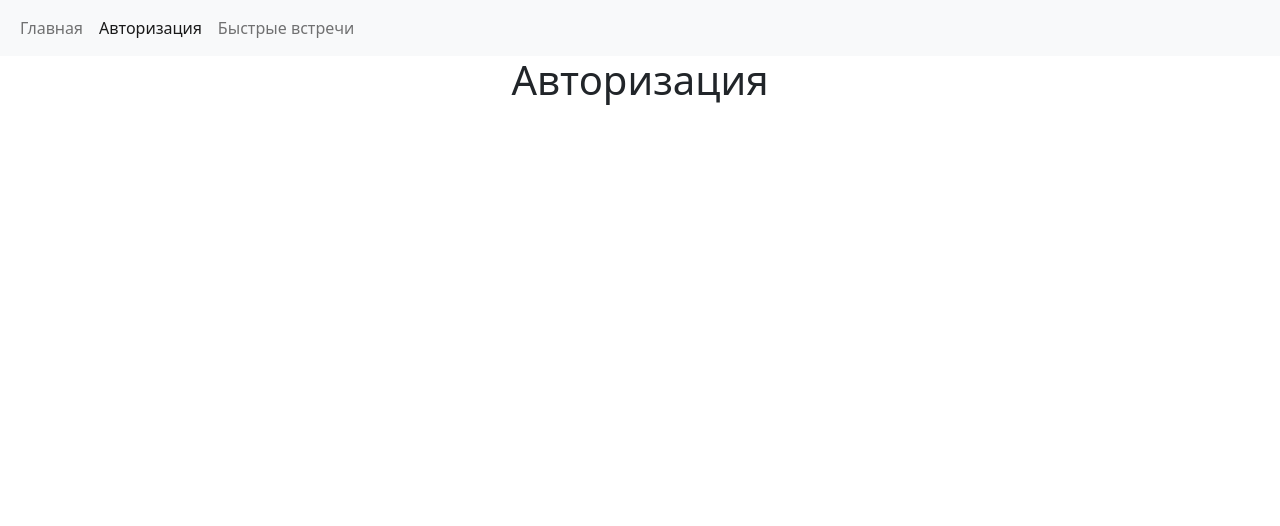
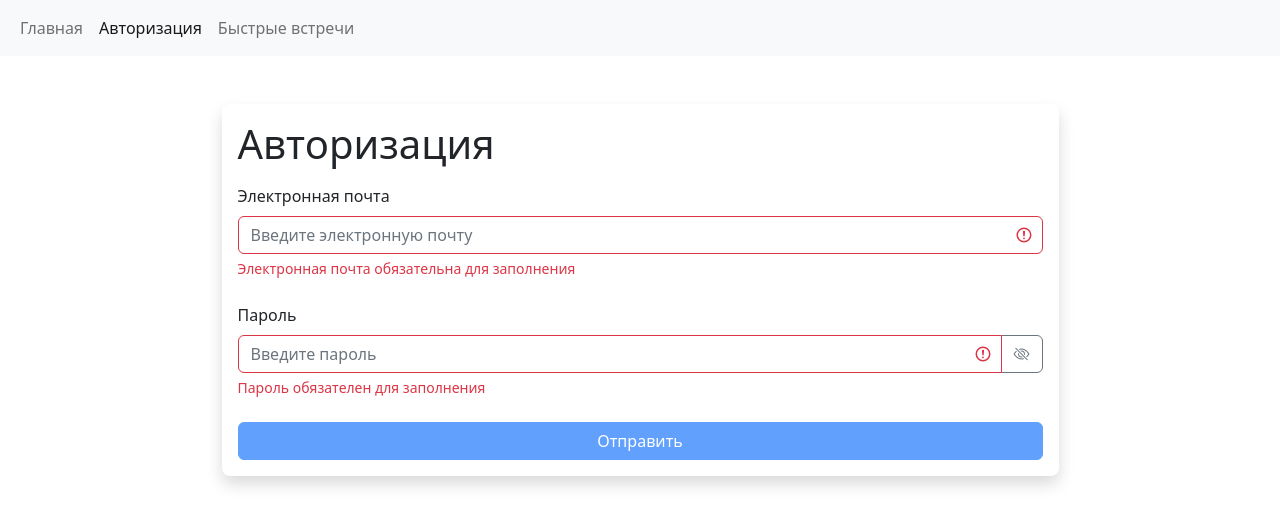
Before and after one commit to dimonabinsk/fast-company-app, a React (Create React App) app: page /login in a window 1280 px wide. Shown: the top 526 px of the page. Built offline with nearby package versions, Linux system fonts and the light colour scheme.

Commit message:
добавил "форму" и "поиск"
добавил "форму" на страницу "Авторизация" и "поиск" по пользователям на странице "Быстрые встречи"

```diff
--- /dev/null
+++ b/src/app/components/searchQuery.jsx
@@ -0,0 +1,24 @@
+import React from "react";
+import PropTypes from "prop-types";
+
+const SearchQuery = ({ onSearch, value }) => {
+    return (
+        <>
+            <input
+                type={"text"}
+                name={"search"}
+                placeholder={"Поиск"}
+                className={"form-control mb-3 px-3 py-2 bg-light shadow-sm"}
+                onChange={onSearch}
+                value={value}
+            />
+        </>
+    );
+};
+
+SearchQuery.propTypes = {
+    onSearch: PropTypes.func.isRequired,
+    value: PropTypes.string.isRequired
+};
+
+export default SearchQuery;
--- a/src/app/components/table.jsx
+++ b/src/app/components/table.jsx
@@ -10,7 +10,11 @@ const Table = ({ onSort, selectedSort, columns, data, children }) => {
         }
     };
     return (
-        <table className="table table-light text-center" style={styles.table}>
+        <div className=" mb-5 rounded-3 overflow-hidden shadow">
+            <table
+                className="table table-light text-center mb-0"
+                style={styles.table}
+            >
                 {children || (
                     <>
                         <TableHeader {...{ onSort, selectedSort, columns }} />
@@ -18,6 +22,7 @@ const Table = ({ onSort, selectedSort, columns, data, children }) => {
                     </>
                 )}
             </table>
+        </div>
     );
 };
 
--- /dev/null
+++ b/src/app/components/textField.jsx
@@ -0,0 +1,72 @@
+import React, { useState } from "react";
+import PropTypes from "prop-types";
+
+const TextField = ({
+    label,
+    type,
+    name,
+    value,
+    placeholder,
+    onChange,
+    error
+}) => {
+    const [showPassword, setShowPassword] = useState(false);
+    const getClassesInvalid = () => {
+        return `form-control  ${error ? "is-invalid" : ""}`;
+    };
+
+    const toggleShowPassword = (params) => {
+        setShowPassword((prev) => !prev);
+    };
+    return (
+        <>
+            <div className="mb-4">
+                <label htmlFor={name} className="form-label">
+                    {label}
+                </label>
+                <div className="input-group has-validation">
+                    <input
+                        type={showPassword ? "text" : type}
+                        id={name}
+                        name={name}
+                        value={value}
+                        onChange={onChange}
+                        placeholder={placeholder}
+                        className={getClassesInvalid()}
+                    />
+                    {type === "password" && (
+                        <button
+                            className="btn btn-outline-secondary"
+                            type="button"
+                            onClick={toggleShowPassword}
+                        >
+                            <i
+                                className={`bi bi-eye${
+                                    showPassword ? "" : "-slash"
+                                }`}
+                            ></i>
+                        </button>
+                    )}
+                    {error && <div className="invalid-feedback">{error}</div>}
+                </div>
+            </div>
+        </>
+    );
+};
+
+TextField.defaultProps = {
+    type: "text",
+    placeholder: ""
+};
+
+TextField.propTypes = {
+    label: PropTypes.string,
+    type: PropTypes.string,
+    name: PropTypes.string,
+    value: PropTypes.string,
+    placeholder: PropTypes.string,
+    onChange: PropTypes.func,
+    error: PropTypes.string
+};
+
+export default TextField;
--- a/src/app/pages/login.jsx
+++ b/src/app/pages/login.jsx
@@ -1,14 +1,107 @@
-import React from "react";
+import React, { useState, useEffect } from "react";
+import TextField from "../components/textField";
+import { validator } from "../utility/validator";
 // import PropTypes from "prop-types";
 
 const Login = () => {
+    const [data, setData] = useState({ email: "", password: "" });
+    const [errors, setErrors] = useState({});
+
+    const handleChangeForm = ({ target }) => {
+        // console.log(target.name);
+        setData((prevState) => ({
+            ...prevState,
+            [target.name]: target.value
+        }));
+    };
+
+    const validatorConfig = {
+        email: {
+            isRequired: {
+                message: "Электронная почта обязательна для заполнения"
+            },
+            isEmail: {
+                message: "Электронная почта не корректна"
+            }
+        },
+        password: {
+            isRequired: {
+                message: "Пароль обязателен для заполнения"
+            },
+            isCapitalSymbol: {
+                message: "Пароль должен содержать хотя-бы одну заглавную букву"
+            },
+            isContainDigit: {
+                message: "Пароль должен содержать хотя-бы одну цифру"
+            },
+            isLength: {
+                message: "Пароль должен содержать не менее 8 символов",
+                value: 8
+            }
+        }
+    };
+    /**
+     * Object.keys() вернёт массив ключей объекта с ошибками.
+     * Если длина этого массива равна 0, то ошибок нет
+     */
+    const isValid = Object.keys(errors).length === 0;
+
+    const validate = () => {
+        const errors = validator(data, validatorConfig);
+        setErrors(errors);
+        return Object.keys(errors).length === 0;
+    };
+
+    useEffect(() => {
+        validate();
+    }, [data]);
+
+    const handleSubmit = (e) => {
+        e.preventDefault();
+        const isValid = validate();
+        if (isValid) {
+            // отправляем только если валидно
+            console.log("Отправлено:", data);
+        }
+    };
+
     return (
         <>
-            <h1 className="text-center">Авторизация</h1>
+            <div className="container mt-5">
+                <div className="w-75 mx-auto">
+                    <div className="  p-3 shadow rounded-3">
+                        <h3 className="mb-3 display-6">Авторизация</h3>
+                        <form action="" onSubmit={handleSubmit}>
+                            <TextField
+                                label={"Электронная почта"}
+                                id={"email"}
+                                name={"email"}
+                                value={data.email}
+                                placeholder={"Введите электронную почту"}
+                                onChange={handleChangeForm}
+                                error={errors.email}
+                            />
+                            <TextField
+                                label={"Пароль"}
+                                type={"password"}
+                                id={"password"}
+                                name={"password"}
+                                value={data.password}
+                                placeholder={"Введите пароль"}
+                                onChange={handleChangeForm}
+                                error={errors.password}
+                            />
+                            <button className="btn btn-primary w-100 mx-auto" type={"submit"} disabled={!isValid}>
+                                Отправить
+                            </button>
+                        </form>
+                    </div>
+                </div>
+            </div>
         </>
     );
 };
 
-// Main.propTypes = {};
+// Login.propTypes = {};
 
 export default Login;
--- /dev/null
+++ b/src/app/utility/validator.js
@@ -0,0 +1,53 @@
+export function validator(data, config) {
+    const errors = {};
+    function validate(validateMethod, data, config) {
+        let statusValidate;
+        switch (validateMethod) {
+            case "isRequired":
+                statusValidate = data.trim() === "";
+                break;
+            case "isEmail": {
+                const emailRegExp = /^[A-Z0-9._%+-]+@[A-Z0-9-]+.+.[A-Z]{2,4}$/i;
+                statusValidate = !emailRegExp.test(data);
+                break;
+            }
+
+            case "isCapitalSymbol": {
+                const symbolRegExp = /[A-Z]+/g;
+                statusValidate = !symbolRegExp.test(data);
+                break;
+            }
+
+            case "isContainDigit": {
+                const digitRegExp = /\d+/g;
+                statusValidate = !digitRegExp.test(data);
+                break;
+            }
+            case "isLength": {
+                statusValidate = data.length < config.value;
+                break;
+            }
+
+            default:
+                break;
+        }
+
+        if (statusValidate) {
+            return config.message;
+        }
+    }
+    for (const fieldName in data) {
+        for (const validateMethod in config[fieldName]) {
+            const error = validate(
+                validateMethod,
+                data[fieldName],
+                config[fieldName][validateMethod]
+            );
+            if (error && !errors[fieldName]) {
+                errors[fieldName] = error;
+            }
+        }
+    }
+
+    return errors;
+}
```
Also changed, not shown: src/app/components/usersMain.jsx (+28 -11 lines), src/app/components/usersTable.jsx (+4 -4 lines), 1 other file (tests, documents, lock files or other folders). Lines whose indentation alone changed are shown as unchanged.
